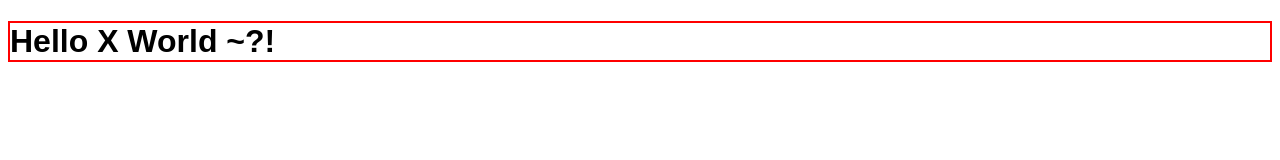
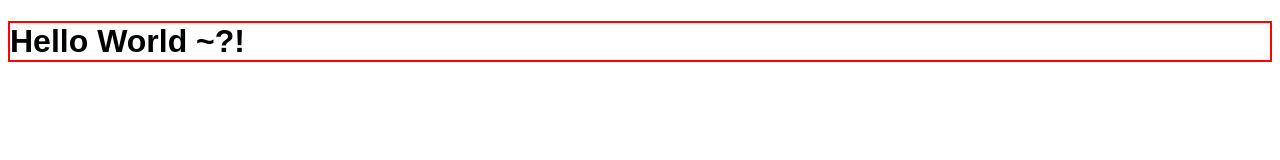
Before and after one commit to MattConrad/ps-js-dev-env, a website built with webpack: page src/index.html in a window 1280 px wide. Built offline with nearby package versions, Linux system fonts and the light colour scheme.

Commit message:
Fix intentional error so build passes.

```diff
--- a/src/index.html
+++ b/src/index.html
@@ -4,7 +4,7 @@
   <meta charset="UTF-8" />
 </head>
 <body>
-  <h1>Hello X World ~?!</h1>
+  <h1>Hello World ~?!</h1>
   <script src="bundle.js"></script>
 </body>
 </html>
```
